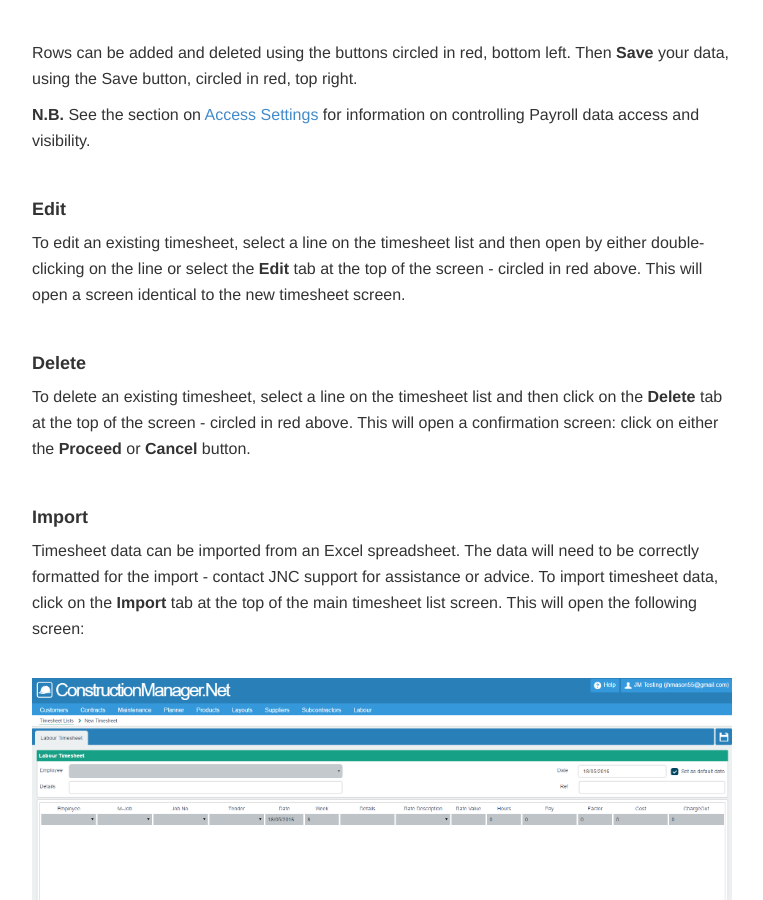
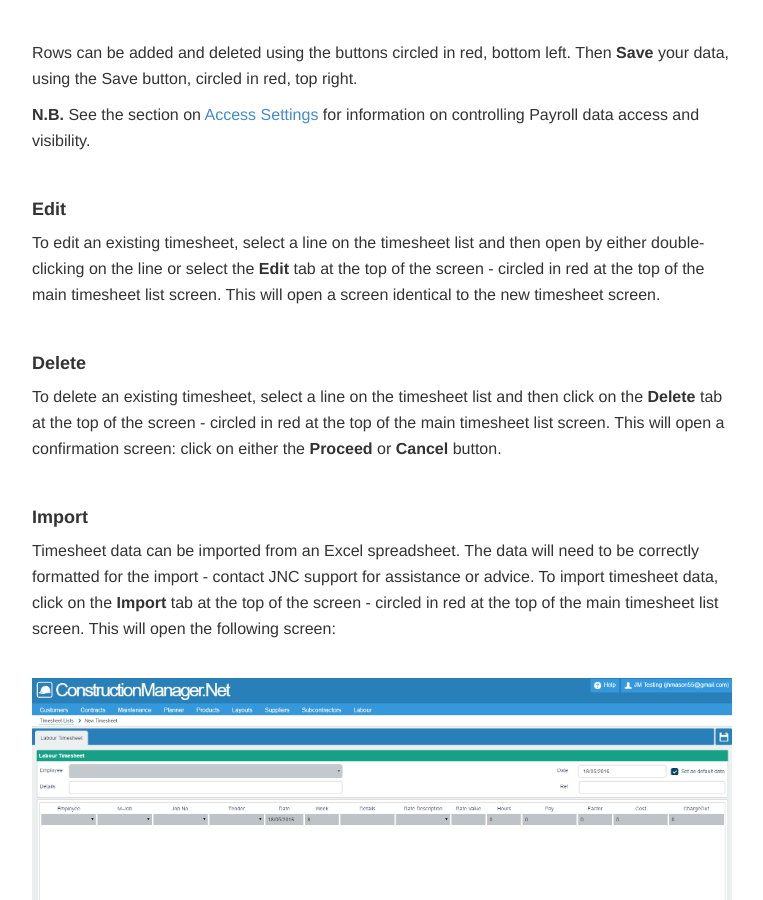
Before and after one commit to JNCSolutions/ConstructionManagerDocs, a Jekyll site: the page built from labour.html, in a window 1280 px wide and 900 px high, scrolled down 2127 px. Shown: the whole window, without its empty margins (258-1021 px from the left). Built offline with Jekyll 4.4.1, drawn with Linux system fonts in a browser that asks for light colours.

Commit message:
Update labour.html

```diff
--- a/labour.html
+++ b/labour.html
@@ -77,21 +77,23 @@ title: Labour
 
     <h4 id="edit"><b>Edit</b></h4>
     <p>To edit an existing timesheet, select a line on the timesheet list and then open by either double-clicking
-        on the line or select the <b>Edit</b> tab at the top of the screen - circled in red above.
-         This will open a screen identical to the new timesheet screen.</p>
+        on the line or select the <b>Edit</b> tab at the top of the screen -
+        circled in red at the top of the main timesheet list screen.
+        This will open a screen identical to the new timesheet screen.</p>
     <br>
 
     <h4 id="delete"><b>Delete</b></h4>
     <p>To delete an existing timesheet, select a line on the timesheet list and then click on the
-        <b>Delete</b> tab at the top of the screen - circled in red above.
+        <b>Delete</b> tab at the top of the screen - circled in red at the top of the main timesheet list screen.
          This will open a confirmation screen:  click on either the <b>Proceed</b> or <b>Cancel</b> button.</p>
     <br>
 
     <h4 id="import"><b>Import</b></h4>
     <p>Timesheet data can be imported from an Excel spreadsheet.
         The data will need to be correctly formatted for the import - contact JNC support for assistance or advice.
-        To import timesheet data, click on the <b>Import</b> tab at the top of the main timesheet list screen.
-         This will open the following screen:</p>
+        To import timesheet data, click on the <b>Import</b> tab at the top of the screen -
+        circled in red at the top of the main timesheet list screen.
+        This will open the following screen:</p>
     <br>
     <img src="img/Labour_Timesheet_Import_01.PNG" style="width: 100%;">
     <p>Click on the import button - circled in red, bottom left.
```
